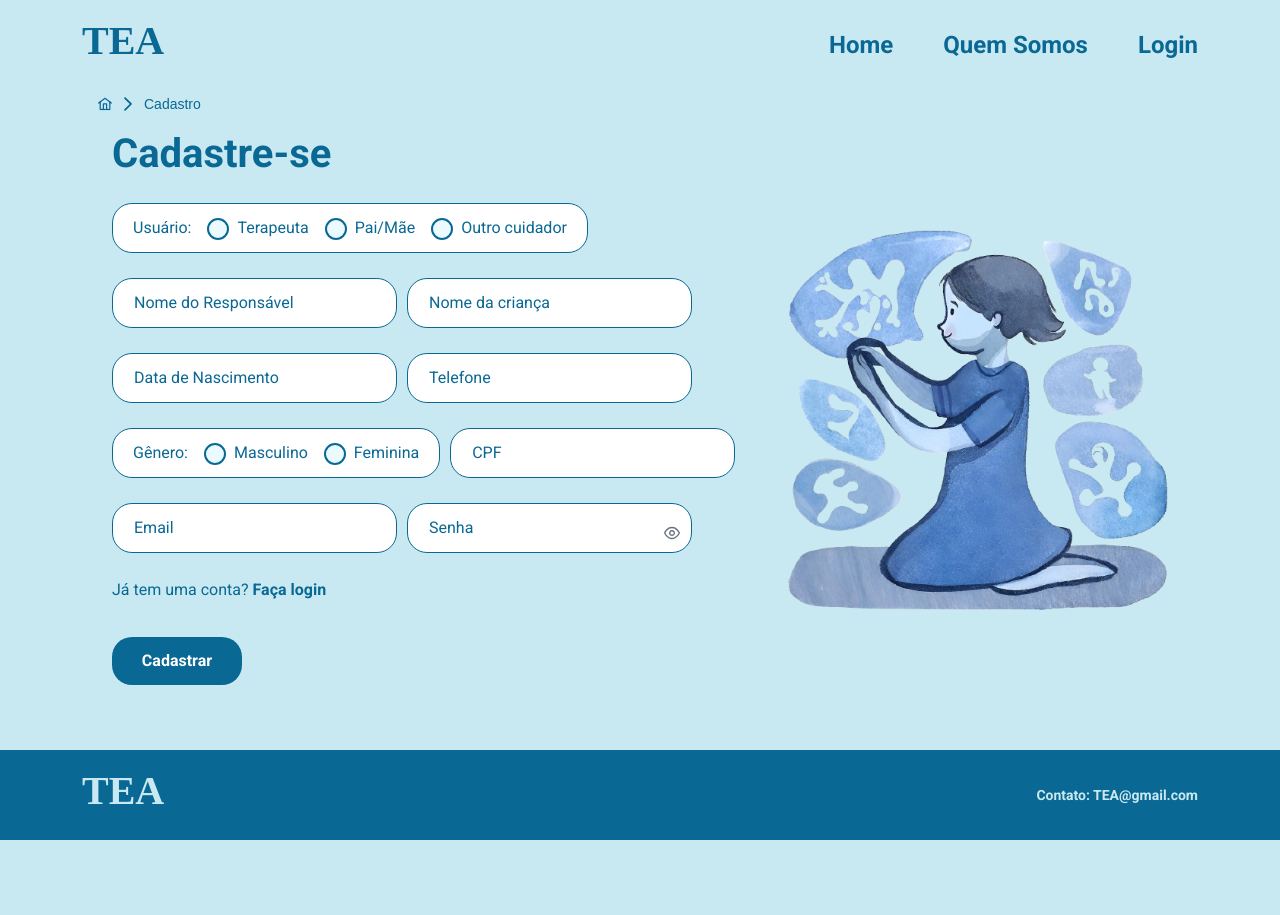
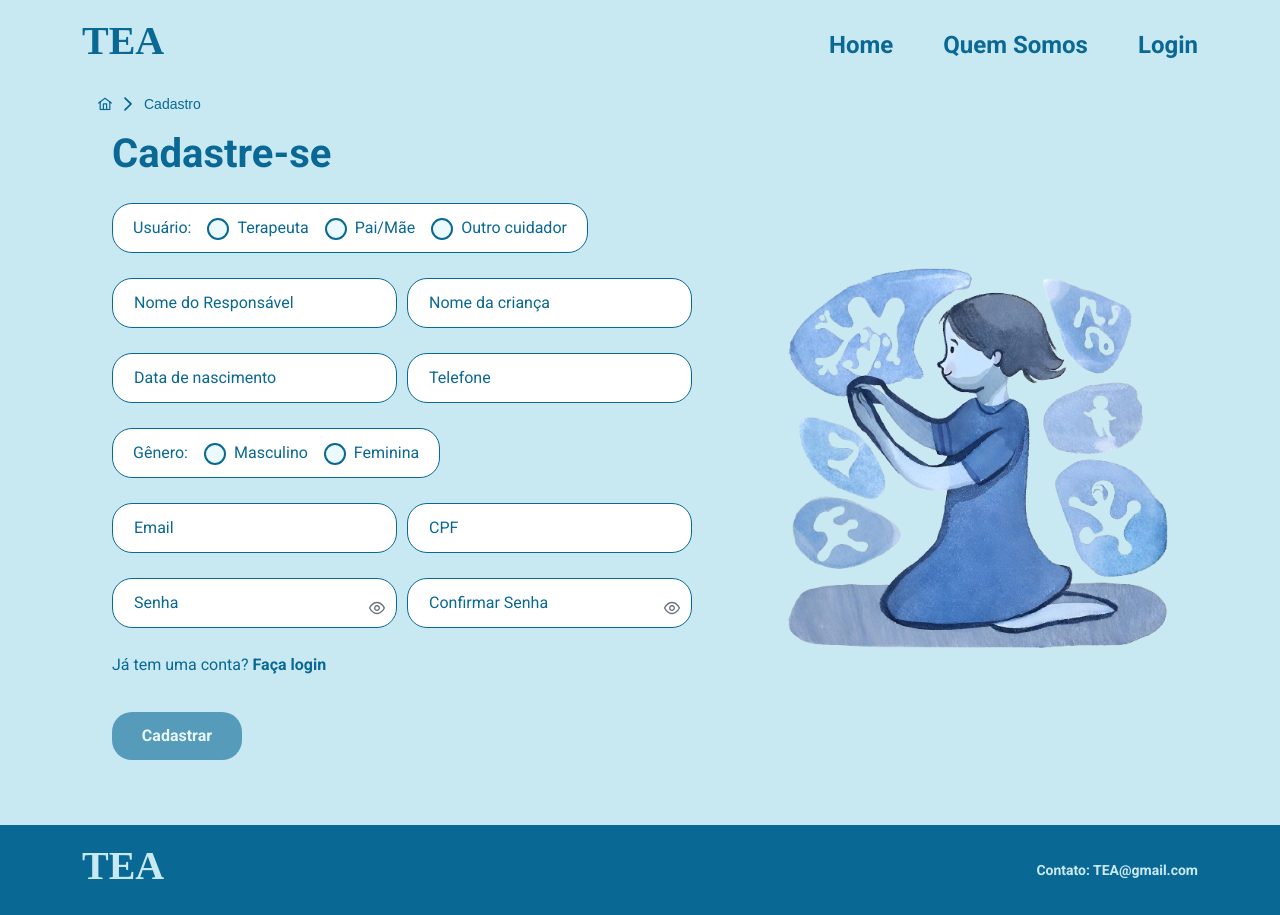
Before and after one commit to rafaeldocarmo/TEA-SITE, a React (Create React App) app in the folder front/: page /login in a window 1280 px wide. Both pictures are taken after a click on the element "Cadastre-se". Before the commit the page ends 840 px from the top, so only its background shows below. Built offline with nearby package versions, Linux system fonts and the light colour scheme; a web font is replaced by a local one.

Commit message:
chore: ajustes no front de perfil

```diff
--- /dev/null
+++ b/front/src/components/input.js
@@ -0,0 +1,20 @@
+import React from 'react'
+import { InputText } from 'primereact/inputtext';
+import { FloatLabel } from "primereact/floatlabel";
+import { InputMask } from 'primereact/inputmask';
+
+const Input = ({name, type, mask, onChange, label}) => {
+
+  return (
+    <FloatLabel>
+        {type === 'text' ? (
+            <InputText id={name} type={name} onChange={onChange} mask={mask} />
+        ): (
+            <InputMask id={name} type={name} onChange={onChange} mask={mask} />
+        )}
+        <label htmlFor={name}>{label}</label>
+    </FloatLabel>
+  )
+}
+
+export default Input
--- a/front/src/pages/login.js
+++ b/front/src/pages/login.js
@@ -1,9 +1,7 @@
 import '../styles/login.scss';
 import React, { useState, useRef, useEffect, useContext } from 'react';
 import { RadioButton } from 'primereact/radiobutton';
-import { InputText } from 'primereact/inputtext';
 import { FloatLabel } from "primereact/floatlabel";
-import { InputMask } from 'primereact/inputmask';
 import { Button } from 'primereact/button';
 import { Password } from 'primereact/password';
 import loginIMg from '../images/login.png';
@@ -12,6 +10,7 @@ import { Toast } from 'primereact/toast';
 import { useNavigate } from 'react-router-dom';
 import { AuthContext } from '../context/authProvider';
 import Container from 'react-bootstrap/Container';
+import Input from '../components/input';
 
 
 const Login = () => {
@@ -28,24 +27,6 @@ const Login = () => {
         }
     }, [isAuthenticated, navigate]);
 
-    const OnSave = async () => {
-        try {
-            const response = await fetch('http://localhost:8800/api/register', {
-                method: 'POST',
-                headers: {
-                    'Content-Type': 'application/json'
-                },
-                body: JSON.stringify(user),
-              });
-            if (response.ok) {
-            } else {
-                console.error('Erro ao enviar cronograma:', response.status);
-            }
-        } catch (error) {
-            console.error('Erro ao enviar cronograma:', error);
-        }
-    };
-
     const handleLogin = async () => {
         try {
             const response = await fetch('http://localhost:8800/api/login', {
@@ -57,13 +38,14 @@ const Login = () => {
             });
 
             if (response.ok) {
+                toast.current.show({severity:'success', summary: 'Sucesso', detail:'Usuário logado', life: 3000});
                 const result = await response.json();
                 login(result.token);
                 navigate('/')
 
             } else {
-                const errorResult = await response.json();
-                console.error('Erro ao realizar login:', errorResult.message);
+                toast.current.show({severity:'error', summary: 'Erro', detail:'Erro ao realizar login', life: 3000});
+
             }
         } catch (error) {
             console.error('Erro ao enviar dados para o backend:', error);
@@ -80,15 +62,13 @@ const Login = () => {
             <BreadCrumb home={home} model={items} />
             <section className='user-form'>
                 <div className='form-login'>
-                    <h1>{isRegistering ? 'Cadastre-se' : 'Login'}</h1>
 
                     {!isRegistering ? (
                         <>
+                            <h1>Login</h1>
+
                             <div className='flex-row'>
-                                <FloatLabel>
-                                    <InputText id="Email" type='email' onChange={(e) => setUser({ ...user, email: e.target.value })} />
-                                    <label htmlFor="Email">Email</label>
-                                </FloatLabel>
+                                <Input type='text' name='Email' onChange={(e) => setUser({ ...user, email: e.target.value })} label="Email" />
                             </div>
                             <div className='flex-row'>
                                 <FloatLabel>
@@ -96,97 +76,23 @@ const Login = () => {
                                     <label htmlFor="password">Senha</label>
                                 </FloatLabel>
                             </div>
-                        </>
-                    ) : (
-                        <>
-                            <div className='flex-row'>
-                                <div className='radios-background'>
-                                    <p>Usuário: </p>
-                                    <div className='radio-button'>
-                                        <RadioButton inputId='terapeuta' name='user_type' value="1" onChange={(e) => setUser({ ...user, user_type_id: e.value })} checked={user.user_type === 'terapeuta'} />
-                                        <label htmlFor="terapeuta">Terapeuta</label>
-                                    </div>
-                                    <div className='radio-button'>
-                                        <RadioButton inputId='pais' name='user_type' value="2" onChange={(e) => setUser({ ...user, user_type_id: e.value })} checked={user.user_type === 'pais'} />
-                                        <label htmlFor="pais">Pai/Mãe</label>
-                                    </div>
-                                    <div className='radio-button'>
-                                        <RadioButton inputId='cuidador' name='user_type' value="3" onChange={(e) => setUser({ ...user, user_type_id: e.value })} checked={user.user_type === 'cuidador'} />
-                                        <label htmlFor="cuidador">Outro cuidador</label>
-                                    </div>
-                                </div>
-                            </div>
-                            <div className='flex-row'>
-                                <FloatLabel>
-                                    <InputText id='responsible-name' onChange={(e) => setUser({ ...user, name: e.target.value })} />
-                                    <label htmlFor="responsible-name">Nome do Responsável</label>
-                                </FloatLabel>
-                                <FloatLabel>
-                                    <InputText id='nome-da-crianca' onChange={(e) => setUser({ ...user, child_name: e.target.value })} />
-                                    <label htmlFor="nome-da-crianca">Nome da criança</label>
-                                </FloatLabel>
-                            </div>
-                            <div className='flex-row'>
-                                <FloatLabel>
-                                    <InputMask id="data_de_nascimento" type='text' onChange={(e) => setUser({ ...user, child_birthdate: e.value })} mask="99/99/9999" />
-                                    <label htmlFor="data_de_nascimento">Data de Nascimento</label>
-                                </FloatLabel>
-                                <FloatLabel>
-                                    <InputMask id="tel" type='tel' onChange={(e) => setUser({ ...user, phone: e.value })} mask="(99)99999-9999" />
-                                    <label htmlFor="tel">Telefone</label>
-                                </FloatLabel>
-                            </div>
-                            <div className='flex-row'>
-                                <div className='radios-background'>
-                                    <p>Gênero: </p>
-                                    <div className='radio-button'>
-                                        <RadioButton inputId='masculino' name='genero' value="M" onChange={(e) => setUser({ ...user, child_gender: e.value })} checked={user.genero === 'masculino'} />
-                                        <label htmlFor="masculino">Masculino</label>
-                                    </div>
-                                    <div className='radio-button'>
-                                        <RadioButton inputId='feminina' name='genero' value="F" onChange={(e) => setUser({ ...user, child_gender: e.value })} checked={user.genero === 'feminina'} />
-                                        <label htmlFor="feminina">Feminina</label>
-                                    </div>
-                                </div>
-                                <div className='cpf-field'>
-                                <FloatLabel>
-                                    <InputMask id="cpf" type='cpf' onChange={(e) => setUser({ ...user, cpf: e.value })} mask="999.999.999-99" />
-                                    <label htmlFor="cpf">CPF</label>
-                                </FloatLabel>
-                                </div>
-                            </div>
-                            <div className='flex-row'>
-                                <FloatLabel>
-                                    <InputText id="Email" type='email' onChange={(e) => setUser({ ...user, email: e.target.value })} />
-                                    <label htmlFor="Email">Email</label>
-                                </FloatLabel>
-                                <FloatLabel>
-                                    <Password id='password' value={user.senha} onChange={(e) => setUser({ ...user, senha: e.target.value })} toggleMask/>
-                                    <label htmlFor="password">Senha</label>
-                                </FloatLabel>
-                            </div>
-                        </>
-                    )}
                             <div className='flex-row'>
                                 <p>
-                            {isRegistering ? (
-                                <>
-                                    Já tem uma conta? <strong style={{ cursor: 'pointer' }} onClick={() => setIsRegistering(false)}>Faça login</strong>
-                                </>
-                            ) : (
-                                <>
                                     Não tem uma conta? <strong style={{ cursor: 'pointer' }} onClick={() => setIsRegistering(true)}>Cadastre-se</strong>
-                                </>
-                            )}
                                 </p>
                             </div>
                             <div className='flex-row'>
                                 <Button
-                            label={isRegistering ? 'Cadastrar' : 'Entrar'}
+                                    label='Entrar'
                                     className='save-button'
-                            onClick={isRegistering ? OnSave : handleLogin}
+                                    onClick={() => handleLogin()}
                                 />
                             </div>
+                        </>
+                    ) : (
+                        <Cadastro user={user} setUser={setUser} setIsRegistering={setIsRegistering} toast={toast}/>
+                    )}
+
                 </div>
                 <div className='flex-row'>
                     <div className='img-div'>
@@ -198,4 +104,115 @@ const Login = () => {
     );
 }
 
+const Cadastro = ({ user, setUser, setIsRegistering, toast }) => {
+    const [isFormValid, setIsFormValid] = useState(false);
+    const [hasEspeciality, setHasEspeciality] = useState(false);
+
+    useEffect(() => {
+        const areFieldsFilled = Object.values(user).every(value => value?.trim() !== '');
+
+        const arePasswordsEqual = user.senha === user.confirmarSenha;
+
+        setIsFormValid(areFieldsFilled && arePasswordsEqual);
+
+        user.user_type_id === "1" ? setHasEspeciality(true) : setHasEspeciality(false)
+    }, [user]);
+
+    const OnSave = async () => {
+        try {
+            const response = await fetch('http://localhost:8800/api/register', {
+                method: 'POST',
+                headers: {
+                    'Content-Type': 'application/json'
+                },
+                body: JSON.stringify(user),
+              });
+            if (response.ok) {
+                toast.current.show({severity:'success', summary: 'Sucesso', detail:'Usuário cadastrado', life: 3000});
+                setIsRegistering(false)
+            } else {
+                toast.current.show({severity:'error', summary: 'Erro', detail:'Usuário não cadastrado', life: 3000});
+            }
+        } catch (error) {
+        }
+    };
+
+    return (
+        <>
+            <h1>Cadastre-se</h1>
+
+            <div className='flex-row'>
+                <div className='radios-background'>
+                    <p>Usuário: </p>
+                    <div className='radio-button'>
+                        <RadioButton inputId='terapeuta' name='user_type' value="1" onChange={(e) => setUser({ ...user, user_type_id: e.value })} checked={user?.user_type === 'terapeuta'} />
+                        <label htmlFor="terapeuta">Terapeuta</label>
+                    </div>
+                    <div className='radio-button'>
+                        <RadioButton inputId='pais' name='user_type' value="2" onChange={(e) => setUser({ ...user, user_type_id: e.value })} checked={user?.user_type === 'pais'} />
+                        <label htmlFor="pais">Pai/Mãe</label>
+                    </div>
+                    <div className='radio-button'>
+                        <RadioButton inputId='cuidador' name='user_type' value="3" onChange={(e) => setUser({ ...user, user_type_id: e.value })} checked={user?.user_type === 'cuidador'} />
+                        <label htmlFor="cuidador">Outro cuidador</label>
+                    </div>
+                </div>
+            </div>
+            {hasEspeciality && (
+                <div className='flex-row'>
+                    <Input type='text' name='Especialidade' onChange={(e) => setUser({ ...user, especialidade: e.target.value })} label="Especialidade" />
+                </div>
+            )}
+            <div className='flex-row'>
+                <Input type='text' name='responsible-name' onChange={(e) => setUser({ ...user, name: e.target.value })} label="Nome do Responsável" />
+                <Input type='text' name='nome-da-crianca' onChange={(e) => setUser({ ...user, child_name: e.target.value })} label="Nome da criança" />
+            </div>
+            <div className='flex-row'>
+                <Input type='mask' name='data_de_nascimento' onChange={(e) => setUser({ ...user, child_birthdate: e.target.value })} label="Data de nascimento" mask="99/99/9999" />
+                <Input type='mask' name='tel' onChange={(e) => setUser({ ...user, phone: e.target.value })} label="Telefone" mask="(99)99999-9999" />
+            </div>
+            <div className='flex-row'>
+                <div className='radios-background'>
+                    <p>Gênero: </p>
+                    <div className='radio-button'>
+                        <RadioButton inputId='masculino' name='genero' value="M" onChange={(e) => setUser({ ...user, child_gender: e.value })} checked={user?.genero === 'masculino'} />
+                        <label htmlFor="masculino">Masculino</label>
+                    </div>
+                    <div className='radio-button'>
+                        <RadioButton inputId='feminina' name='genero' value="F" onChange={(e) => setUser({ ...user, child_gender: e.value })} checked={user?.genero === 'feminina'} />
+                        <label htmlFor="feminina">Feminina</label>
+                    </div>
+                </div>
+            </div>
+            <div className='flex-row'>
+                <Input type='text' name='Email' onChange={(e) => setUser({ ...user, email: e.target.value })} label="Email" />
+                <Input type='mask' name='cpf' onChange={(e) => setUser({ ...user, cpf: e.target.value })} label="CPF" mask="999.999.999-99" />
+            </div>
+            <div className='flex-row'>
+                <FloatLabel>
+                    <Password id='password' onChange={(e) => setUser({ ...user, senha: e.target.value })} toggleMask/>
+                    <label htmlFor="password">Senha</label>
+                </FloatLabel>
+                <FloatLabel>
+                    <Password id='password' onChange={(e) => setUser({ ...user, confirmarSenha: e.target.value })} toggleMask feedback={false}/>
+                    <label htmlFor="password">Confirmar Senha</label>
+                </FloatLabel>
+            </div>
+            <div className='flex-row'>
+                <p>
+                    Já tem uma conta? <strong style={{ cursor: 'pointer' }} onClick={() => setIsRegistering(false)}>Faça login</strong>
+                </p>
+            </div>
+            <div className='flex-row'>
+                <Button
+                    label={'Cadastrar'}
+                    className='save-button'
+                    onClick={OnSave}
+                    disabled={!isFormValid}
+                />
+            </div>
+        </>
+    )
+}
+
 export default Login;
--- a/front/src/styles/main.scss
+++ b/front/src/styles/main.scss
@@ -1,6 +1,6 @@
 header {
     position: fixed;
-    z-index: 9999;
+    z-index: 1000;
     top: 0;
     left: 0;
     width: 100%;
--- a/front/src/styles/profile.scss
+++ b/front/src/styles/profile.scss
@@ -62,6 +62,32 @@
                 box-shadow: none;
             }
         }
+
+        .perfil-tab{
+            .p-tabview-nav{
+                background: none;
+                border: none;
+                gap: 8px;
+                padding-left: 0;
+
+                li a{
+                    background: white;
+                    padding: 13px;
+                    color: #0A6894;
+                    border: none;
+                    text-decoration: none;
+                    box-shadow: rgba(100, 100, 111, 0.2) 0px 7px 29px 0px;
+                    font-weight: 400;
+
+                }
+                .p-tabview-selected a{
+                    font-weight: bold;
+                }
+            }
+            .p-tabview-panels{
+                background: none;
+            }
+        }
     }
 
     .selectTab{
```
Also changed, not shown: front/src/pages/perfil.js (+81 -79 lines). Lines whose indentation alone changed are shown as unchanged.
